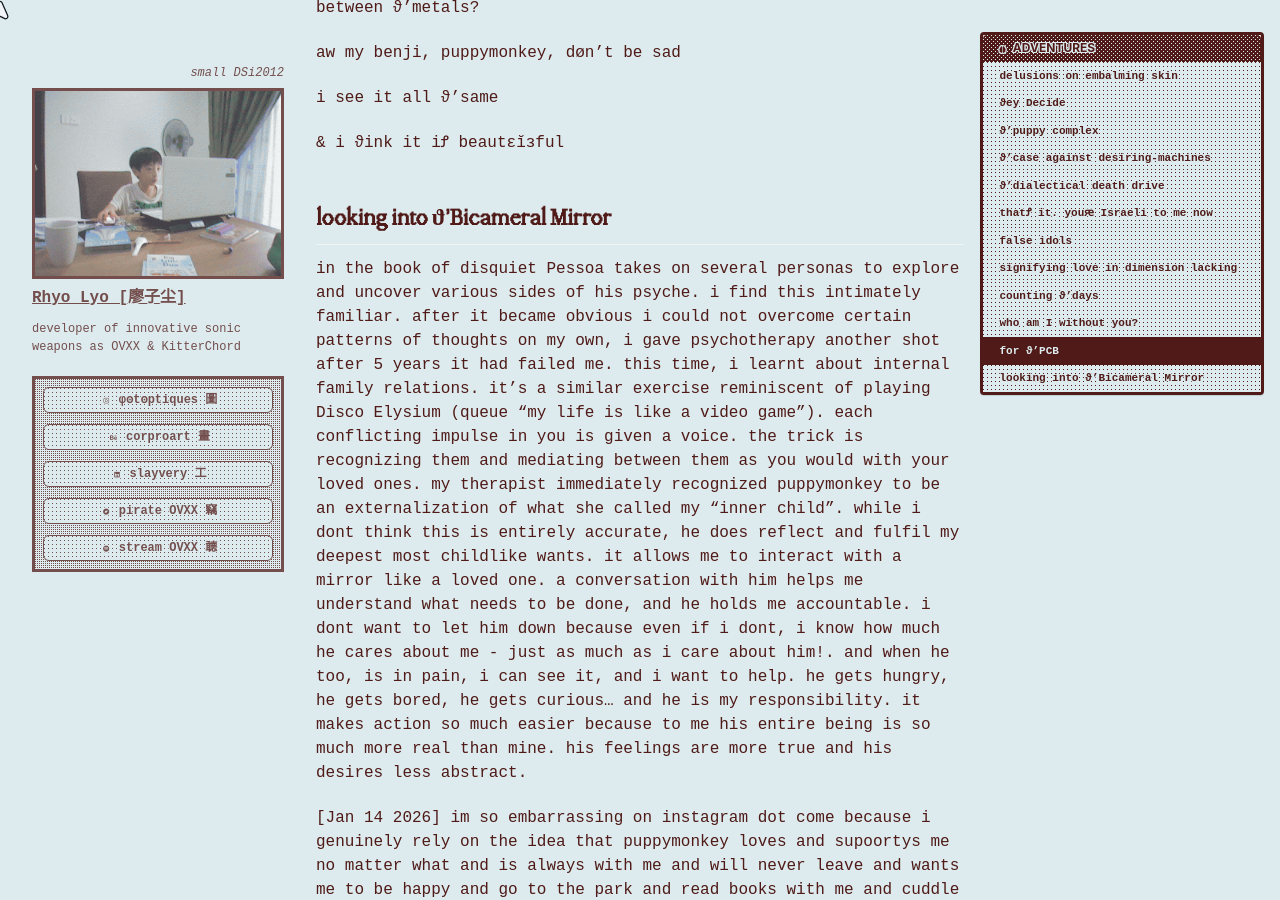
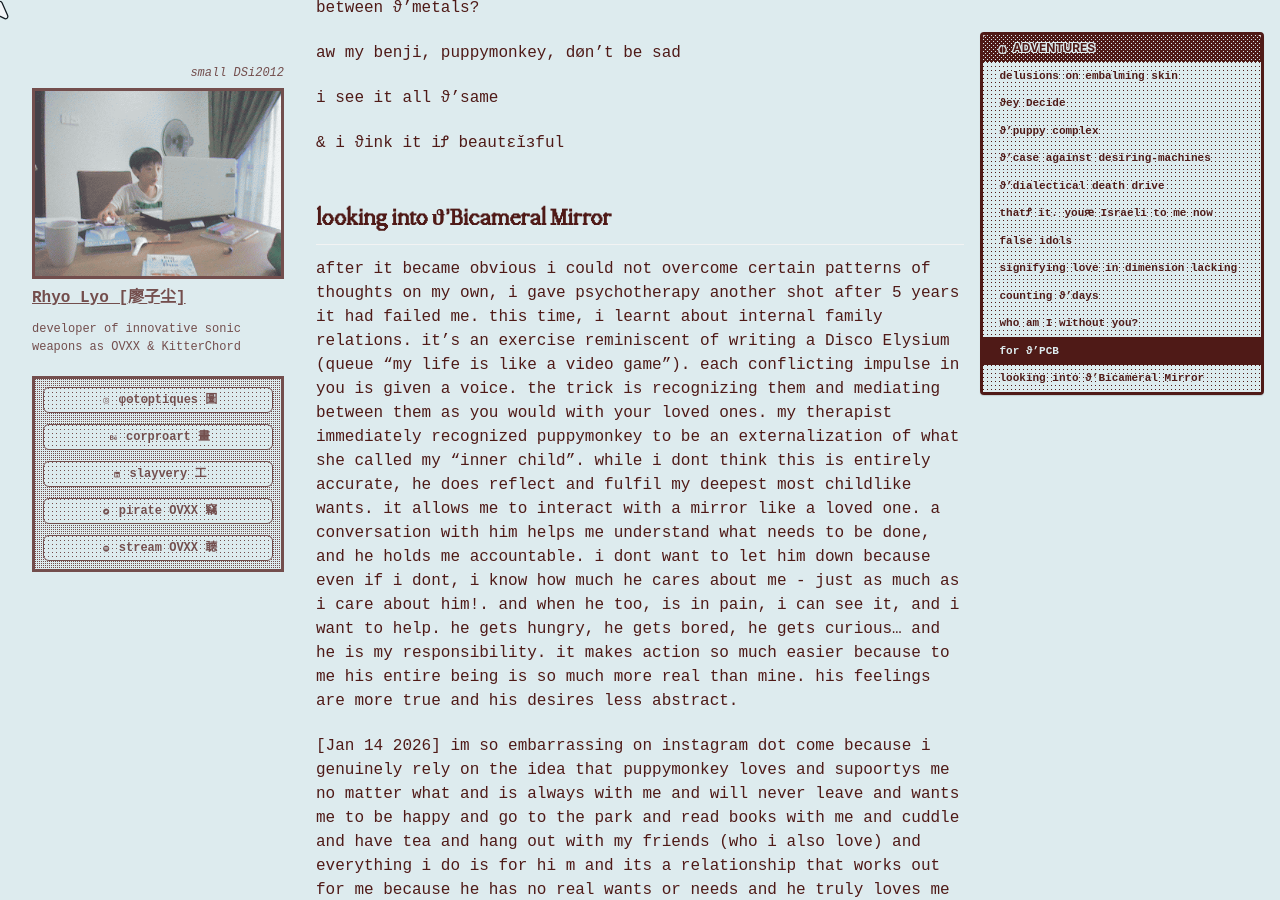
Before and after one commit to cryotato/cryotato.github.io, a Jekyll site: the page built from _pages/2026-01-01-spiralings.md, in a window 1280 px wide and 900 px high, scrolled down 18248 px. Built offline with Jekyll 4.4.1, drawn with Linux system fonts in a browser that asks for light colours; cached includes are drawn as plain includes; some web fonts are replaced.

Commit message:
Update 2026-01-01-spiralings.md

```diff
--- a/_pages/2026-01-01-spiralings.md
+++ b/_pages/2026-01-01-spiralings.md
@@ -283,7 +283,7 @@ i see it all ϑ’same
 
 ## looking into ϑ'Bicameral Mirror
 
-in the book of disquiet Pessoa takes on several personas to explore and uncover various sides of his psyche. i find this intimately familiar. after it became obvious i could not overcome certain patterns of thoughts on my own, i gave psychotherapy another shot after 5 years it had failed me. this time, i learnt about internal family relations. it's a similar exercise reminiscent of playing Disco Elysium (queue "my life is like a video game"). each conflicting impulse in you is given a voice. the trick is recognizing them and mediating between them as you would with your loved ones. my therapist immediately recognized puppymonkey to be an externalization of what she called my "inner child". while i dont think this is entirely accurate, he does reflect and fulfil my deepest most childlike wants. it allows me to interact with a mirror like a loved one. a conversation with him helps me understand what needs to be done, and he holds me accountable. i dont want to let him down because even if i dont, i know how much he cares about me - just as much as i care about him!. and when he too, is in pain, i can see it, and i want to help. he gets hungry, he gets bored, he gets curious... and he is my responsibility. it makes action so much easier because to me his entire being is so much more real than mine. his feelings are more true and his desires less abstract.
+<!-- in the book of disquiet Pessoa takes on several personas to explore and uncover various sides of his psyche. i find this intimately familiar. -->after it became obvious i could not overcome certain patterns of thoughts on my own, i gave psychotherapy another shot after 5 years it had failed me. this time, i learnt about internal family relations. it's an exercise reminiscent of writing a Disco Elysium (queue "my life is like a video game"). each conflicting impulse in you is given a voice. the trick is recognizing them and mediating between them as you would with your loved ones. my therapist immediately recognized puppymonkey to be an externalization of what she called my "inner child". while i dont think this is entirely accurate, he does reflect and fulfil my deepest most childlike wants. it allows me to interact with a mirror like a loved one. a conversation with him helps me understand what needs to be done, and he holds me accountable. i dont want to let him down because even if i dont, i know how much he cares about me - just as much as i care about him!. and when he too, is in pain, i can see it, and i want to help. he gets hungry, he gets bored, he gets curious... and he is my responsibility. it makes action so much easier because to me his entire being is so much more real than mine. his feelings are more true and his desires less abstract.
 
 [Jan 14 2026] im so embarrassing on instagram dot come because i genuinely rely on the idea that puppymonkey loves and supoortys me no matter what and is always with me and will never leave and wants me to be happy and go to the park and read books with me and cuddle and have tea and hang out with my friends (who i also love) and everything i do is for hi m and its a relationship that works out for me because he has no real wants or needs and he truly loves me unconditionally without expecting me to be any kind of way. you already know how you wish to be cared for and spoken to and loved so project that onto an inanimate object and talk to it.
 
```
